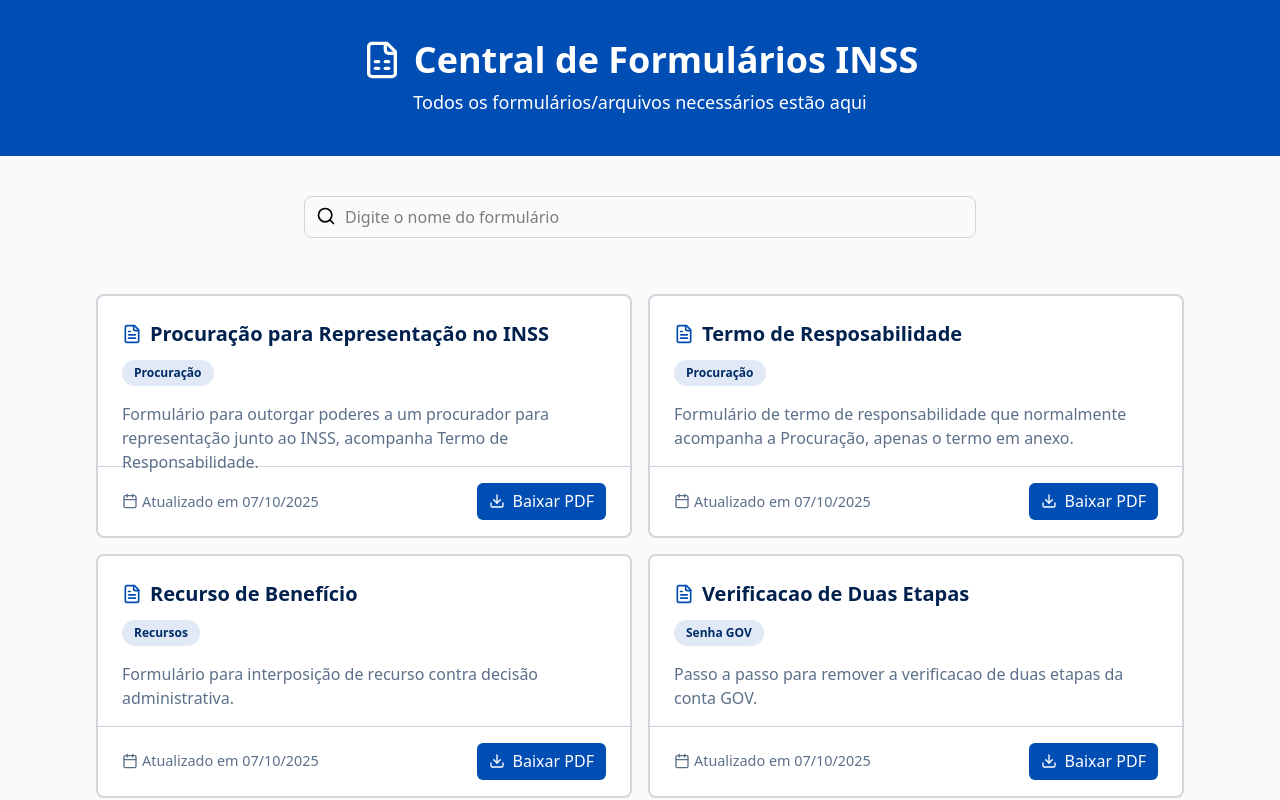
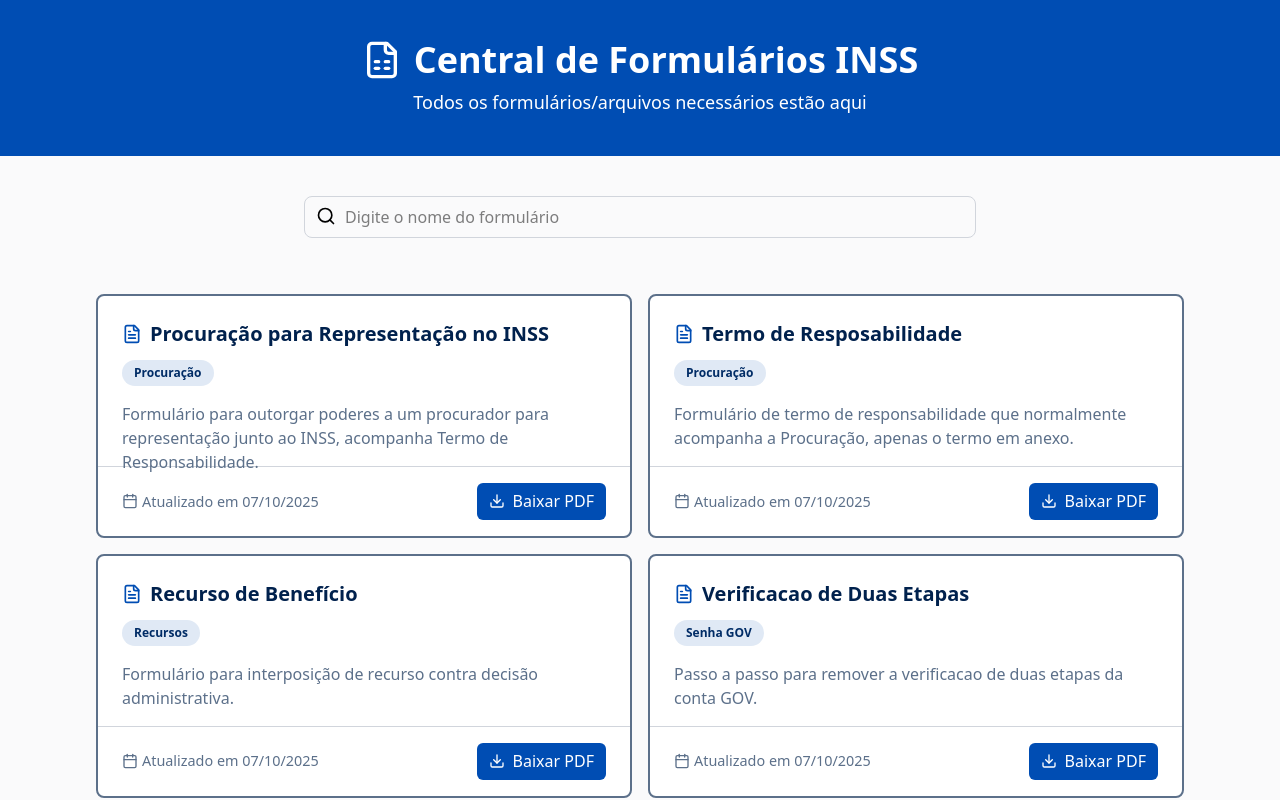
Before and after one commit to MuriloZague/inanexos, a React (Vite) app: page / in a window 1280 px wide. Shown: the top 800 px of the page. Built offline with nearby package versions, Linux system fonts and the light colour scheme.

Commit message:
fix: border color ajustments

```diff
--- a/src/components/Card.tsx
+++ b/src/components/Card.tsx
@@ -4,7 +4,7 @@
 
 export const Card: React.FC<{ form: Formulario }> = ({ form }) => {
   return (
-    <div className="bg-white rounded-lg border-2 border-gray-300 hover:border-blue-200 hover:shadow-lg transition">
+    <div className="bg-white rounded-lg border-2 border-[#5c708a] hover:border-blue-200 hover:shadow-lg transition">
 
       <div className="p-6">
       <div className="flex items-center mb-3">
```
